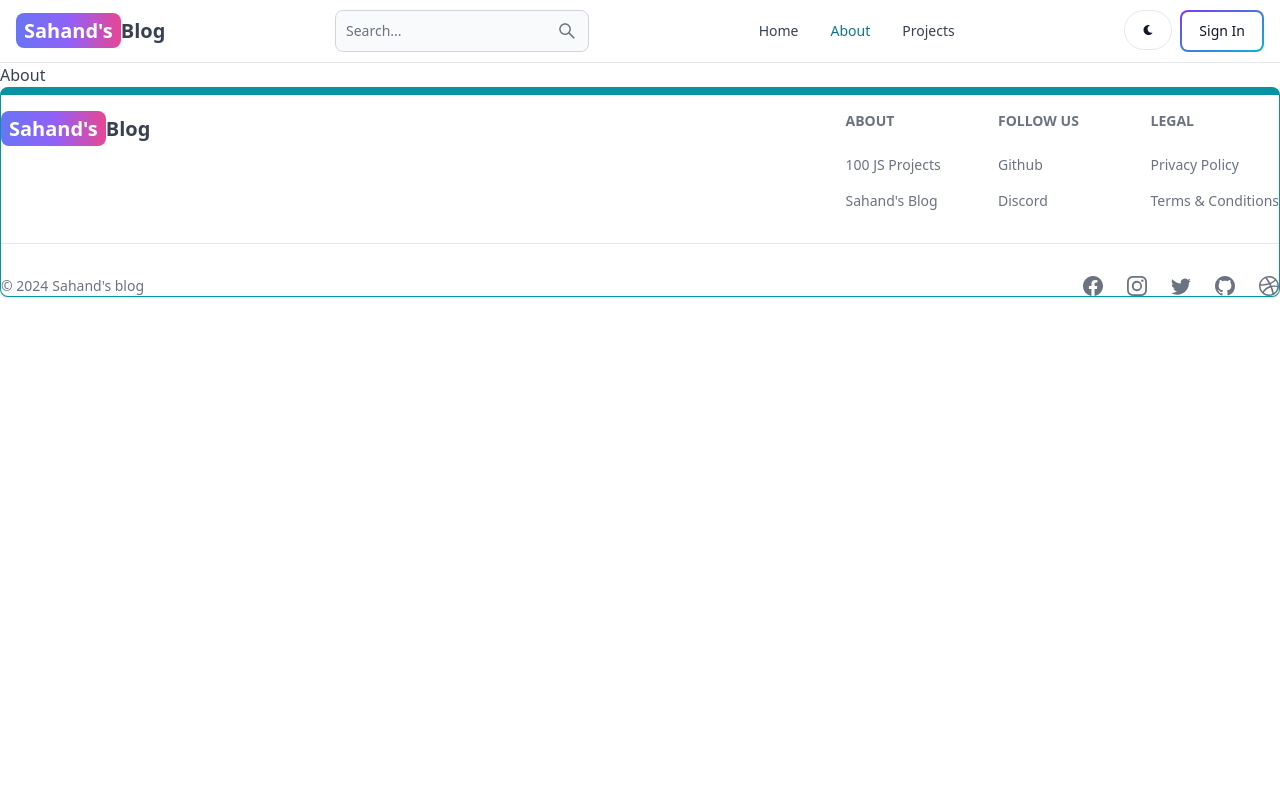
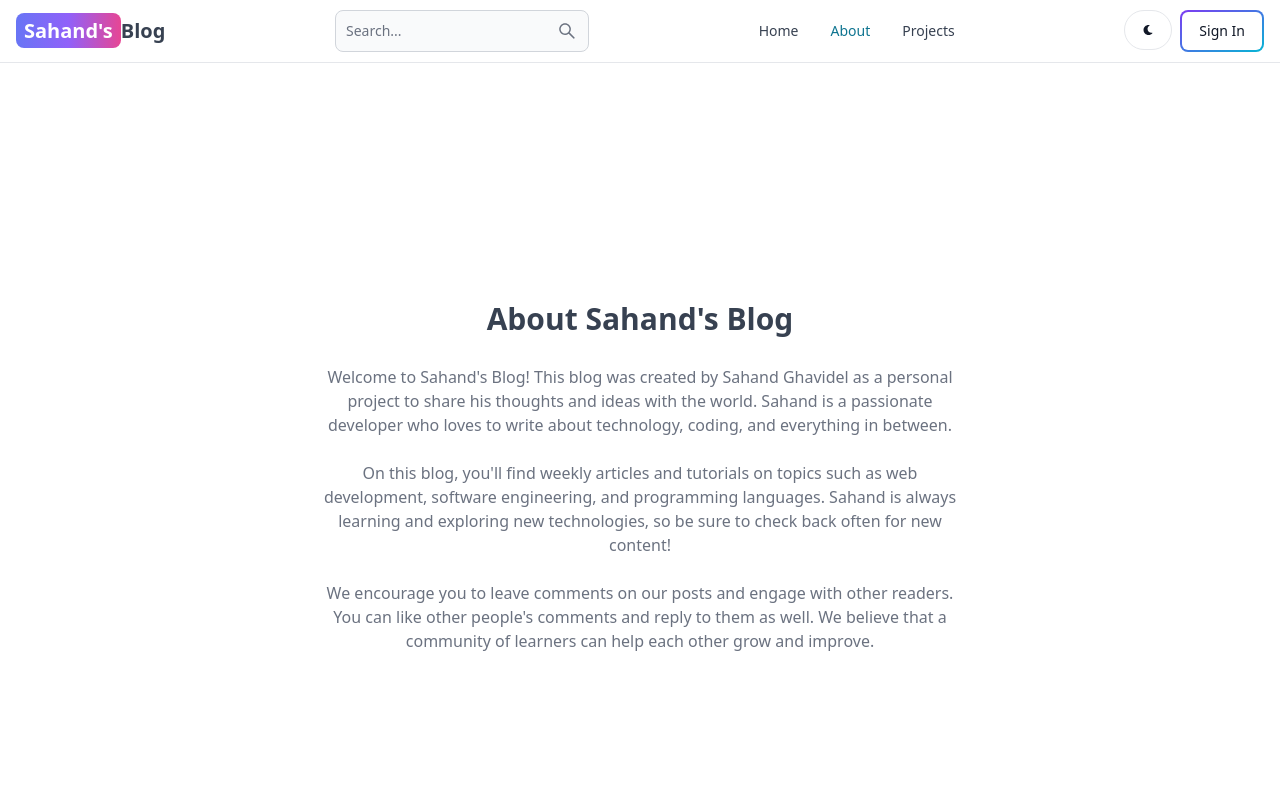
Before and after one commit to zakjak/mern-blog, a React (Vite) app in the folder client/: page /about in a window 1280 px wide. Shown: the top 800 px of the page. Built offline with nearby package versions, Linux system fonts and the light colour scheme; no server answers.

Commit message:
complete about and project pages

```diff
--- a/client/src/pages/About.jsx
+++ b/client/src/pages/About.jsx
@@ -2,7 +2,37 @@
 
 function About() {
   return (
-    <div>About</div>
+    <div className='min-h-screen flex items-center justify-center'>
+      <div className="max-w-2xl mx-auto p-3 text-center">
+        <div>
+          <h1 className='text-3xl font-semibold
+          text-center my-7'>About Sahand's Blog</h1>
+          <div className="text-md text-gray-500 flex
+          flex-col gap-6">
+            <p>
+            Welcome to Sahand's Blog! This blog was created by Sahand Ghavidel
+              as a personal project to share his thoughts and ideas with the
+              world. Sahand is a passionate developer who loves to write about
+              technology, coding, and everything in between.
+            </p>
+            <p>
+              On this blog, you'll find weekly articles and tutorials on topics
+              such as web development, software engineering, and programming
+              languages. Sahand is always learning and exploring new
+              technologies, so be sure to check back often for new content!
+            </p>
+
+            <p>
+              We encourage you to leave comments on our posts and engage with
+              other readers. You can like other people's comments and reply to
+              them as well. We believe that a community of learners can help
+              each other grow and improve.
+            </p>
+
+          </div>
+        </div>
+      </div>
+    </div>
   )
 }
 
--- a/client/src/pages/Projects.jsx
+++ b/client/src/pages/Projects.jsx
@@ -1,8 +1,14 @@
 import React from 'react'
+import CallToAction from '../components/CallToAction'
 
 function Projects() {
   return (
-    <div>Projects</div>
+    <div className='min-h-screen max-w-2xl mx-auto
+    flex justify-center items-center gap-6 flex-col p-3'>
+      <h1 className='text-3xl font-semibold'>Projects</h1>
+      <p className='text-md text-gray-500'>Build fun and engaging projects while learning HTML, CSS, and JavaScript!</p>
+      <CallToAction />
+    </div>
   )
 }
 
```
